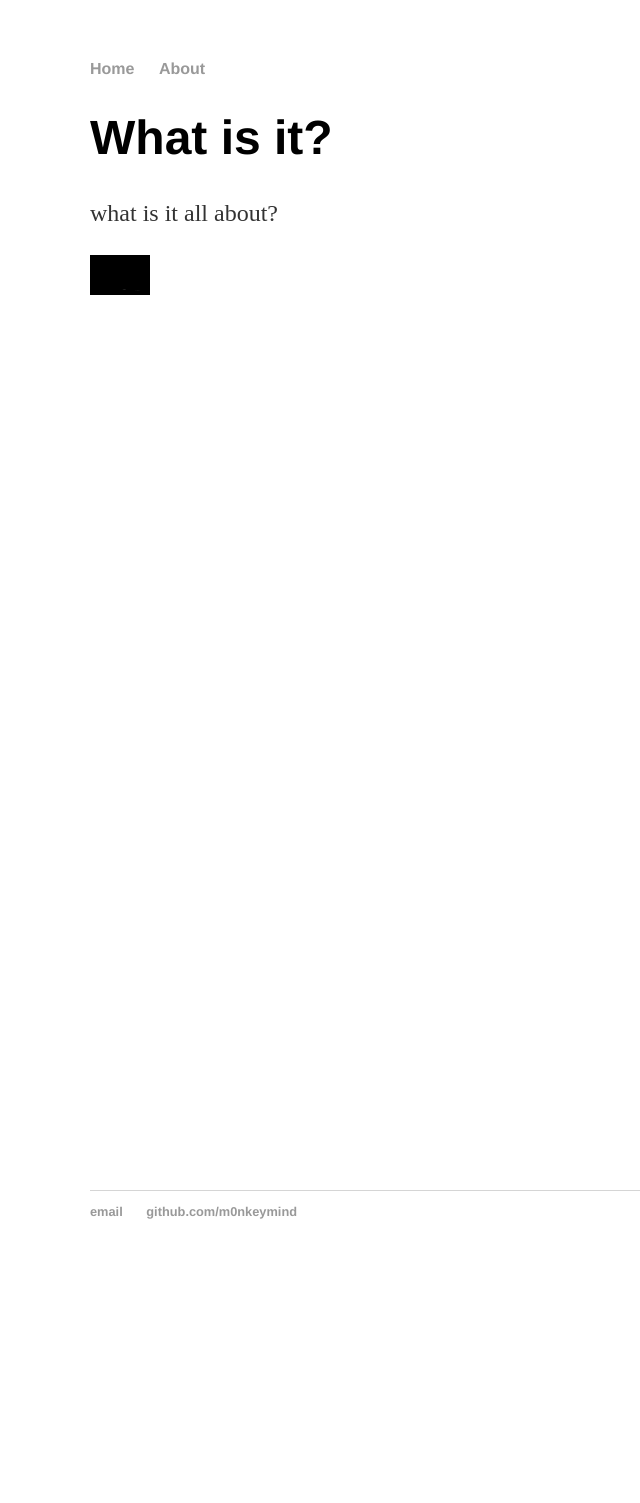
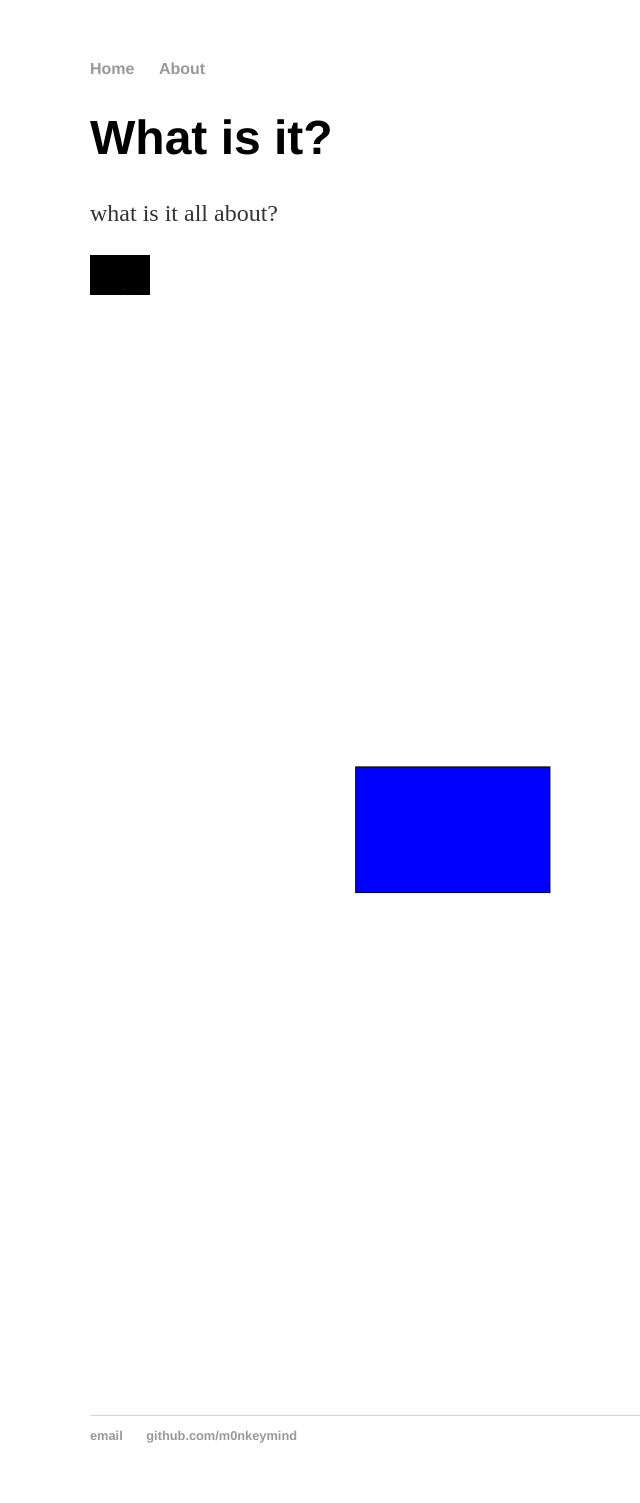
Before and after one commit to m0nkeymind/m0nkeymind.github.io, a Jekyll site: the page built from _articles/what-is-it.md, in a window 1280 px wide. Shown: the whole page, without its empty margins (102-742 px from the left). Built offline with Jekyll 4.4.1, drawn with Linux system fonts in a browser that asks for light colours; before the commit the page ends 1279 px from its top, so only the background shows below that.

Commit message:
svg example in a post

```diff
--- a/_articles/what-is-it.md
+++ b/_articles/what-is-it.md
@@ -6,4 +6,4 @@
 
 ![My helpful screenshot]({{ site.url }}/pic.png)
 
-![My helpful screenshot]({{ site.url }}/images/monkey_top.svg)
+![My helpful screenshot]({{ site.url }}/images/drawing2.svg)
```
Also changed, not shown: images/drawing2.svg (added).
